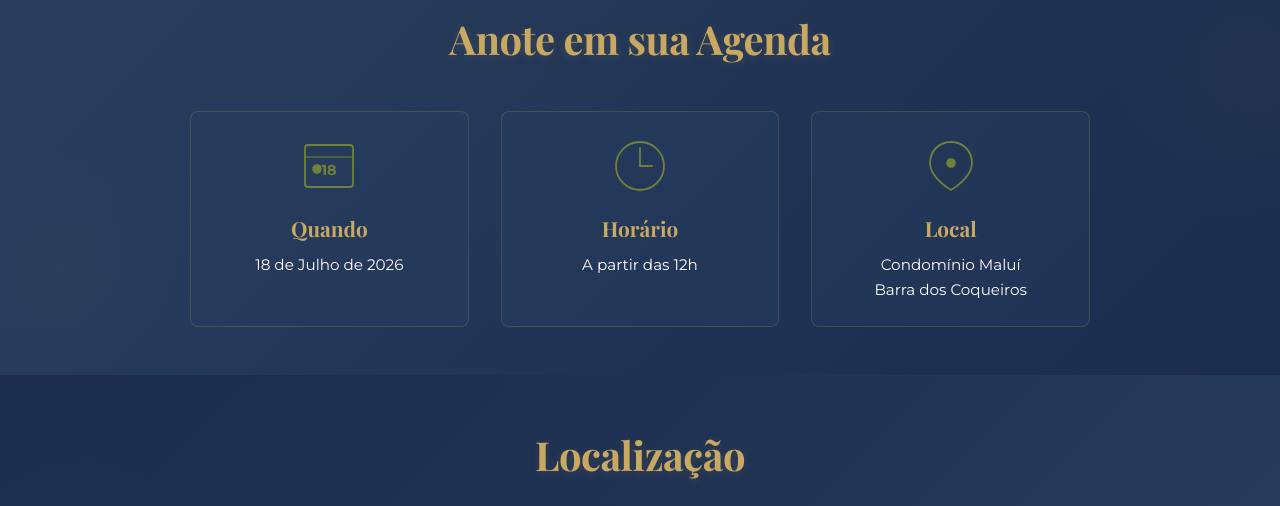
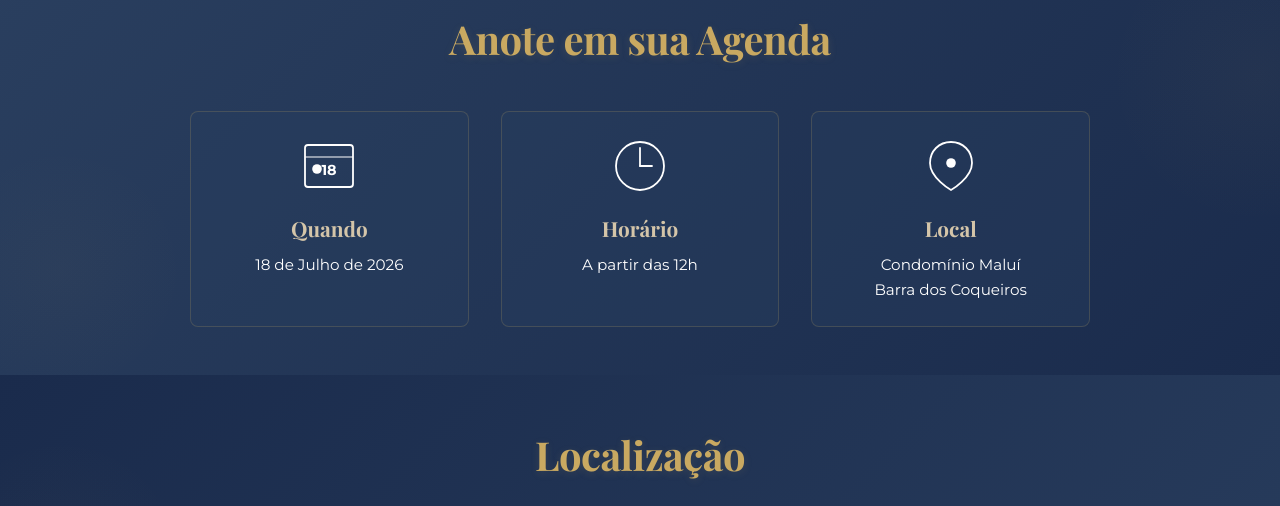
Before and after one commit to andersongraca/nossonoivado, a plain HTML site: page index.html in a window 1280 px wide. Shown: the part 1100-1606 px from the top of the page. Drawn offline with nearby package versions, Linux system fonts and the light colour scheme.

Commit message:
Ícones em branco e títulos na cor da logo (bege claro)

```diff
--- a/index.html
+++ b/index.html
@@ -58,10 +58,10 @@
                 <div class="detail-item">
                     <div class="detail-icon">
                         <svg viewBox="0 0 100 100" xmlns="http://www.w3.org/2000/svg">
-                            <rect x="10" y="15" width="80" height="70" rx="5" fill="none" stroke="#708238" stroke-width="3"/>
-                            <line x1="10" y1="35" x2="90" y2="35" stroke="#708238" stroke-width="2"/>
-                            <circle cx="30" cy="55" r="8" fill="#708238"/>
-                            <text x="50" y="65" font-size="24" font-weight="bold" fill="#708238" text-anchor="middle">18</text>
+                            <rect x="10" y="15" width="80" height="70" rx="5" fill="none" stroke="#FFFFFF" stroke-width="3"/>
+                            <line x1="10" y1="35" x2="90" y2="35" stroke="#FFFFFF" stroke-width="2"/>
+                            <circle cx="30" cy="55" r="8" fill="#FFFFFF"/>
+                            <text x="50" y="65" font-size="24" font-weight="bold" fill="#FFFFFF" text-anchor="middle">18</text>
                         </svg>
                     </div>
                     <h3>Quando</h3>
@@ -71,9 +71,9 @@
                 <div class="detail-item">
                     <div class="detail-icon">
                         <svg viewBox="0 0 100 100" xmlns="http://www.w3.org/2000/svg">
-                            <circle cx="50" cy="50" r="40" fill="none" stroke="#708238" stroke-width="3"/>
-                            <line x1="50" y1="20" x2="50" y2="50" stroke="#708238" stroke-width="3" stroke-linecap="round"/>
-                            <line x1="50" y1="50" x2="70" y2="50" stroke="#708238" stroke-width="3" stroke-linecap="round"/>
+                            <circle cx="50" cy="50" r="40" fill="none" stroke="#FFFFFF" stroke-width="3"/>
+                            <line x1="50" y1="20" x2="50" y2="50" stroke="#FFFFFF" stroke-width="3" stroke-linecap="round"/>
+                            <line x1="50" y1="50" x2="70" y2="50" stroke="#FFFFFF" stroke-width="3" stroke-linecap="round"/>
                         </svg>
                     </div>
                     <h3>Horário</h3>
@@ -83,8 +83,8 @@
                 <div class="detail-item">
                     <div class="detail-icon">
                         <svg viewBox="0 0 100 100" xmlns="http://www.w3.org/2000/svg">
-                            <path d="M 50 10 C 30 10 15 25 15 45 C 15 70 50 90 50 90 C 50 90 85 70 85 45 C 85 25 70 10 50 10 Z" fill="none" stroke="#708238" stroke-width="3"/>
-                            <circle cx="50" cy="45" r="8" fill="#708238"/>
+                            <path d="M 50 10 C 30 10 15 25 15 45 C 15 70 50 90 50 90 C 50 90 85 70 85 45 C 85 25 70 10 50 10 Z" fill="none" stroke="#FFFFFF" stroke-width="3"/>
+                            <circle cx="50" cy="45" r="8" fill="#FFFFFF"/>
                         </svg>
                     </div>
                     <h3>Local</h3>
--- a/styles.css
+++ b/styles.css
@@ -346,7 +346,7 @@ body {
 .detail-item h3 {
     font-family: var(--font-display);
     font-size: 1.3rem;
-    color: var(--dourado);
+    color: #D4C5A9;
     margin-bottom: 0.5rem;
     font-weight: 700;
 }
```
